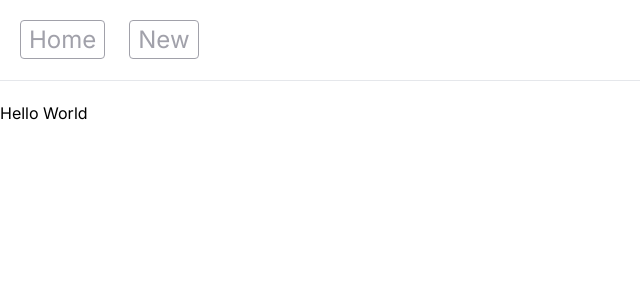
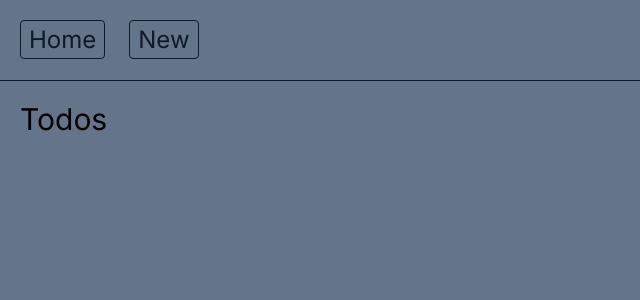
Before and after one commit to saatviksharm/to-do-app, a Next.js app: page / in a window 1280 px wide. Shown: the top 300 px of the page, without its empty margins (0-640 px from the left). Built offline with nearby package versions, Linux system fonts and the light colour scheme.

Commit message:
fixed layout

```diff
--- a/app/Hub.tsx
+++ b/app/Hub.tsx
@@ -8,13 +8,14 @@ const hubLinks = [
 
 const Hub = () => {
   return (
-    <nav className="flex space-x-6 border-b mb-5 h-10 px-5 items-center justify-between py-10">
+    <nav className="flex space-x-6 border-b border-gray-900 mb-5 h-10 px-5 items-center justify-between py-10">
       <ul className="space-x-6">
         {hubLinks.map((link) => (
           <Link
             key={link.href}
             href={link.href}
-            className="text-2xl text-zinc-400 hover:text-zinc-800 border border-zinc-400 hover:border-zinc-800 rounded hover:bg-zinc-200 focus-within:bg-zinc-200 outline-none px-2 py-1"
+            className="text-2xl text-gray-900 border border-gray-900 hover:border-zinc-800
+            rounded hover:bg-zinc-400 focus-within:bg-zinc-400 outline-none px-2 py-1"
           >
             {link.name}
           </Link>
--- a/app/layout.tsx
+++ b/app/layout.tsx
@@ -16,7 +16,7 @@ export default function RootLayout({
 }>) {
   return (
     <html lang="en">
-      <body className={inter.className}>{children}</body>
+      <body className={`${inter.className} bg-slate-500`}>{children}</body>
     </html>
   );
 }
--- /dev/null
+++ b/app/new/page.tsx
@@ -0,0 +1,7 @@
+import React from "react";
+
+const NewPage = () => {
+  return <div>NewPage</div>;
+};
+
+export default NewPage;
--- a/app/page.tsx
+++ b/app/page.tsx
@@ -5,7 +5,7 @@ export default function Home() {
   return (
     <div>
       <Hub></Hub>
-      Hello World
+      <h1 className="text-3xl px-5">Todos</h1>
     </div>
   );
 }
```
